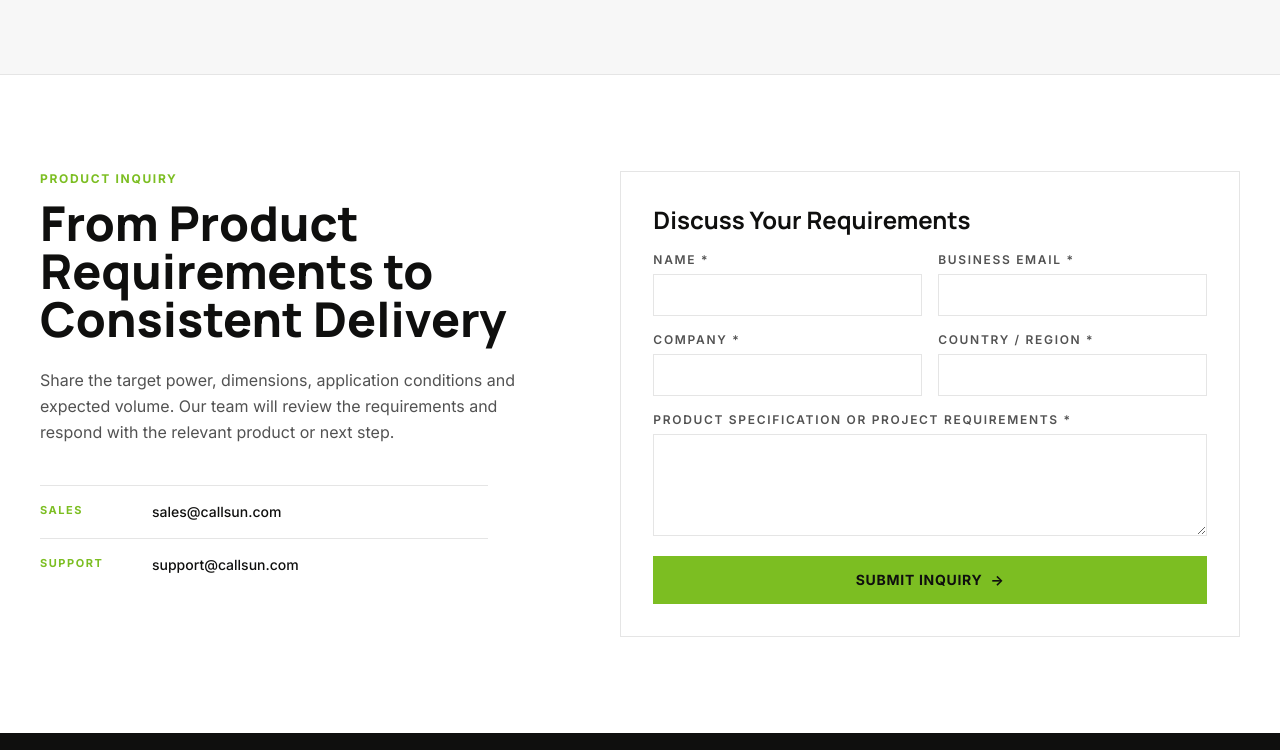
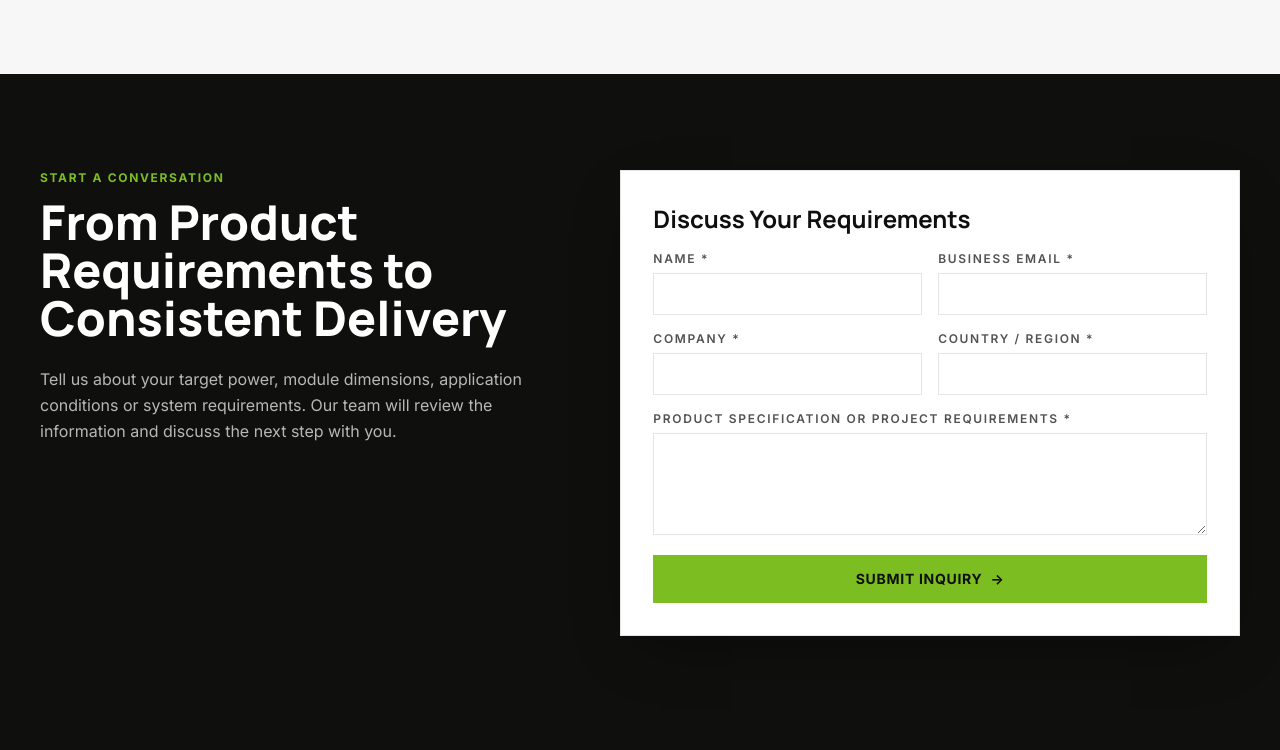
Before and after one commit to youjunhui-sky/callsun-b2b, an Astro site: page / in a window 1280 px wide. Shown: the part 4683-5433 px from the top of the page. Built offline with nearby package versions, Linux system fonts and the light colour scheme; Astro itself is replaced by a stand-in of ours.

Commit message:
fix(home): align Discuss Your Requirements section to prototype
Prototype (0-首页/Callsun_B2B_Homepage_v6.png) shows a dark section
with a white elevated form card, not a light section with contact rows.

- section bg: white → callsun-ink (dark)
- Eyebrow copy: PRODUCT INQUIRY → START A CONVERSATION
- Intro copy tweaked to match prototype ('Tell us about your target power…')
- Heading + body switched to white / white-70 for dark bg
- Remove Sales / Support contact rows on the left (not in prototype;
  those emails already live in the Footer + /contact/)
- InquiryForm gets a deep drop shadow so the white card floats on dark bg

```diff
--- a/src/components/InquiryForm.astro
+++ b/src/components/InquiryForm.astro
@@ -21,7 +21,7 @@ const {
   data-form-source={formSource}
   class:list={[
     'grid gap-4',
-    compact ? '' : 'bg-white p-6 md:p-8 border border-callsun-line',
+    compact ? '' : 'bg-white p-6 md:p-8 border border-callsun-line shadow-[0_20px_60px_-20px_rgba(0,0,0,0.45)]',
   ]}
 >
   {!compact && (
--- a/src/data/homepage.ts
+++ b/src/data/homepage.ts
@@ -149,10 +149,10 @@ export const VIDEOS = VIDEO_ITEMS.slice(0, 3).map((v) => ({
 }));
 
 export const INQUIRY = {
-  eyebrow: 'PRODUCT INQUIRY',
+  eyebrow: 'START A CONVERSATION',
   title: 'From Product Requirements to Consistent Delivery',
   intro:
-    'Share the target power, dimensions, application conditions and expected volume. Our team will review the requirements and respond with the relevant product or next step.',
+    'Tell us about your target power, module dimensions, application conditions or system requirements. Our team will review the information and discuss the next step with you.',
   formTitle: 'Discuss Your Requirements',
 };
 
--- a/src/pages/index.astro
+++ b/src/pages/index.astro
@@ -330,28 +330,17 @@ const homeSchema = {
   {/* ═══════════════════════════════════════════════════════════════════════
        Section 7: Inquiry (Light Grey BG, Left Text + Right Form)
        ═══════════════════════════════════════════════════════════════════════ */}
-  <section id="inquiry" class="bg-white border-t border-callsun-line">
+  <section id="inquiry" class="bg-callsun-ink text-white">
     <div class="mx-auto max-w-wide px-4 sm:px-6 lg:px-10 py-16 md:py-20 lg:py-24">
       <div class="grid lg:grid-cols-[minmax(0,1fr)_minmax(0,1.2fr)] gap-10 lg:gap-16 items-start">
         <div>
           <Eyebrow class="mb-3">{INQUIRY.eyebrow}</Eyebrow>
-          <h2 class="font-display text-3xl md:text-4xl lg:text-5xl font-extrabold text-callsun-ink leading-[1.1]">
+          <h2 class="font-display text-3xl md:text-4xl lg:text-5xl font-extrabold text-white leading-[1.1]">
             {INQUIRY.title}
           </h2>
-          <p class="mt-6 text-callsun-mute text-base leading-relaxed max-w-lg">
+          <p class="mt-6 text-white/70 text-base leading-relaxed max-w-lg">
             {INQUIRY.intro}
           </p>
-
-          <dl class="mt-10 grid gap-4 max-w-md">
-            <div class="flex items-start gap-4 border-t border-callsun-line pt-4">
-              <dt class="text-[11px] font-bold tracking-eyebrow uppercase text-callsun-lime w-24 shrink-0">Sales</dt>
-              <dd class="text-callsun-ink font-medium text-sm">{SITE.organization.contact.sales}</dd>
-            </div>
-            <div class="flex items-start gap-4 border-t border-callsun-line pt-4">
-              <dt class="text-[11px] font-bold tracking-eyebrow uppercase text-callsun-lime w-24 shrink-0">Support</dt>
-              <dd class="text-callsun-ink font-medium text-sm">{SITE.organization.contact.support}</dd>
-            </div>
-          </dl>
         </div>
 
         <InquiryForm formSource="homepage" formTitle={INQUIRY.formTitle} />
```
